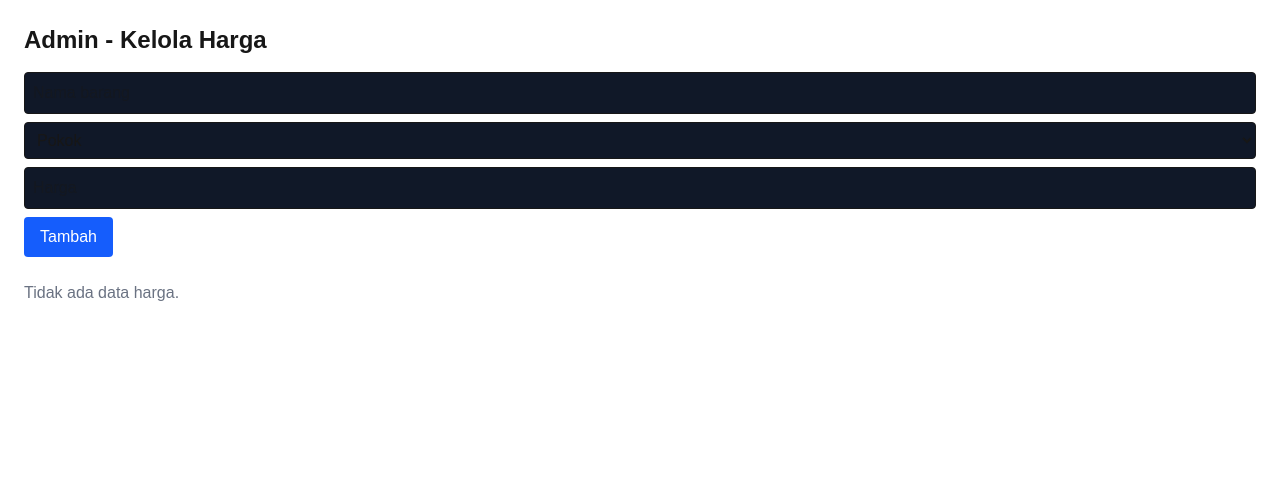
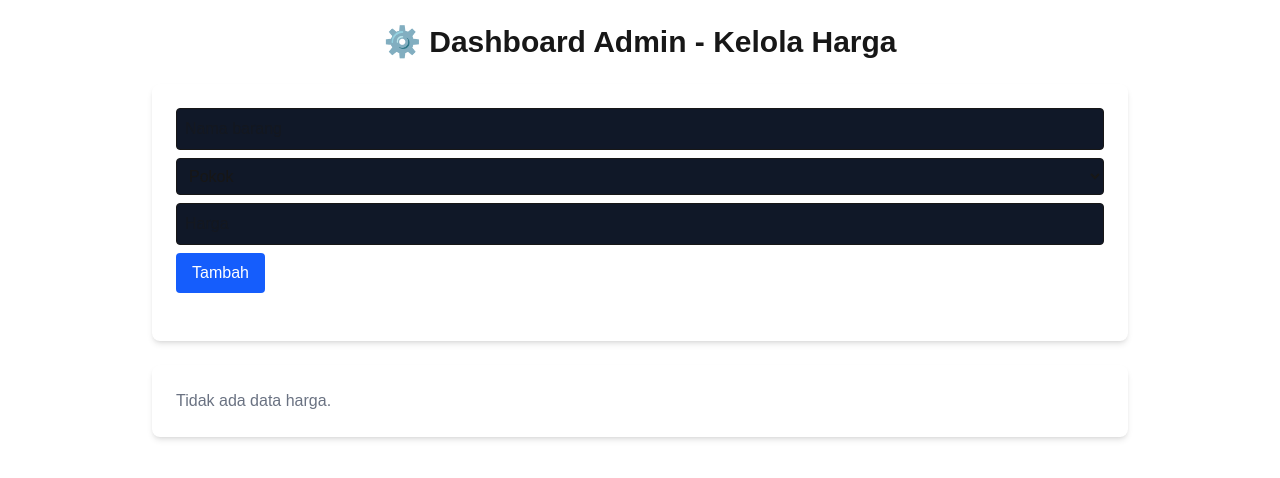
Before and after one commit to ArifaMuthmainnah/saku-harga, a Next.js app: page /admin in a window 1280 px wide. Shown: the top 478 px of the page. Built offline with nearby package versions, Linux system fonts and the light colour scheme.

Commit message:
feat: upgrade admin dashboard with styled layout and CRUD management

```diff
--- a/src/app/admin/page.tsx
+++ b/src/app/admin/page.tsx
@@ -6,15 +6,18 @@ import PriceTable from "@/components/PriceTable";
 import { useState } from "react";
 import { ItemHarga } from "@/lib/useHarga";
 
-export default function AdminPage() {
+export default function AdminDashboard() {
   const { hargaList, tambahHarga, updateHarga, hapusHarga } = useHarga();
   const [editing, setEditing] = useState<ItemHarga | null>(null);
 
   return (
-    <main className="p-6">
-      <h1 className="text-2xl font-bold mb-4">Admin - Kelola Harga</h1>
+    <main className="p-6 max-w-5xl mx-auto">
+      <h1 className="text-3xl font-bold mb-6 text-center">
+        ⚙️ Dashboard Admin - Kelola Harga
+      </h1>
 
-      {/* Form Tambah / Edit */}
+      {/* Card untuk form tambah/edit */}
+      <div className="bg-white p-6 rounded-lg shadow-md mb-6">
         <PriceForm
           onSubmit={(data) => {
             if (editing) {
@@ -26,13 +29,16 @@ export default function AdminPage() {
           }}
           initialData={editing || undefined}
         />
+      </div>
 
-      {/* Tabel harga */}
+      {/* Card untuk tabel harga */}
+      <div className="bg-white p-6 rounded-lg shadow-md">
         <PriceTable
           data={hargaList}
           onEdit={(item) => setEditing(item)}
           onDelete={(id) => hapusHarga(id)}
         />
+      </div>
     </main>
   );
 }
```
Lines whose indentation alone changed are shown as unchanged.
